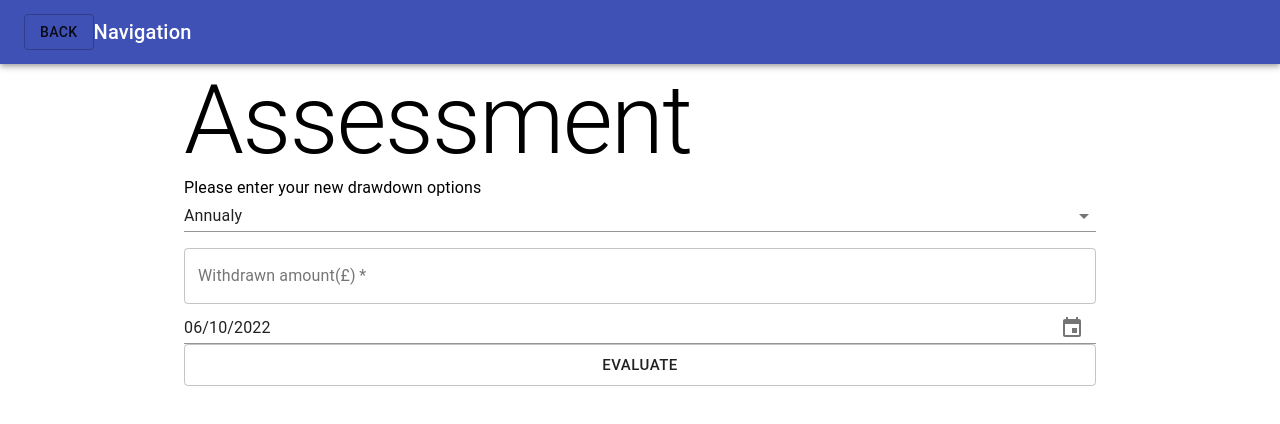
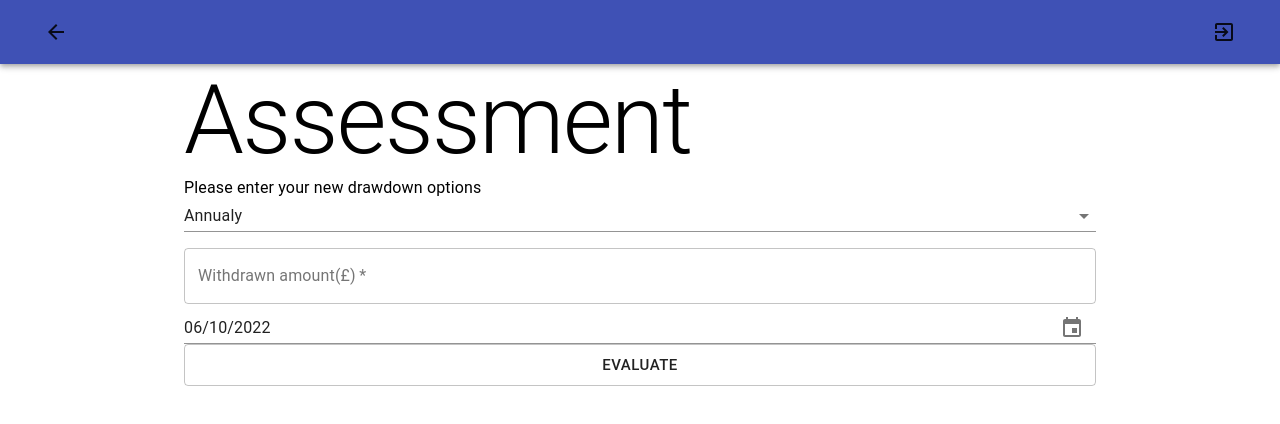
Before and after one commit to ArgyriosSynanis/technical-assesment-react, a React (Create React App) app: page / in a window 1280 px wide. Both pictures are taken after typing "Sample", "Sample123" into the empty fields and a click on the button "LOGIN". Shown: the top 424 px of the page. Built offline with nearby package versions, Linux system fonts and the light colour scheme.

Commit message:
navigation update and use of authCtx

```diff
--- a/src/App.js
+++ b/src/App.js
@@ -6,41 +6,41 @@ import Assessment from './pages/Assessment';
 import Summary from './pages/Summary';
 import Navigation from './components/Navigation';
 import { Container, Box } from '@material-ui/core/';
-// import AuthContext from './context/auth/AuthContext';
+import AuthContext from './context/auth/AuthContext';
 
 export default function App() {
-  // const ctx = useContext(AuthContext);
+  const authCtx = useContext(AuthContext);
 
   return (
     <Box>
       <Navigation />
       <Container component="main" maxWidth="md">
         <Switch>
-          {/* {!ctx.isLoggedIn && ( */}
+          {!authCtx.isLoggedIn && (
             <Route path="/" exact>
               <Welcome />
             </Route>
-          {/* )}
-          {!ctx.isLoggedIn && ( */}
-          {/* <Route path="*">
+          )}
+          {!authCtx.isLoggedIn && (
+            <Route path="*">
               <Redirect to="/" />
-          </Route> */}
-          {/* )}
-          {ctx.isLoggedIn && ( */}
+            </Route>
+          )}
+          {authCtx.isLoggedIn && (
             <Route path="/assessment" exact>
               <Assessment />
             </Route>
-          {/* )}
-          {ctx.isLoggedIn && ( */}
+          )}
+          {authCtx.isLoggedIn && (
             <Route path="/summary" exact>
               <Summary />
             </Route>
-          {/* )}
-          {ctx.isLoggedIn && ( */}
+          )}
+          {authCtx.isLoggedIn && (
             <Route path="*">
               <NotFound />
             </Route>
-          {/* )} */}
+          )}
         </Switch>
       </Container>
     </Box>
--- a/src/components/Navigation.js
+++ b/src/components/Navigation.js
@@ -1,22 +1,49 @@
-import React from 'react';
-import { Box, Toolbar, Typography, Button, AppBar } from '@material-ui/core';
+import React, { useContext } from 'react';
 import { useHistory } from 'react-router-dom';
+import { Toolbar, Button, AppBar, Box, makeStyles } from '@material-ui/core';
+import ArrowBackIcon from '@material-ui/icons/ArrowBack';
+import ExitToAppIcon from '@material-ui/icons/ExitToApp';
+import AuthContext from '../context/auth/AuthContext';
+
+const useStyles = makeStyles((theme) => ({
+  root: {
+    flexGrow: 1,
+  },
+  menuButton: {
+    marginRight: theme.spacing(2),
+  },
+  spacer: {
+    flexGrow: 1,
+  },
+}));
 
 export default function ButtonAppBar() {
+  const classes = useStyles();
   const history = useHistory();
+  const authCtx = useContext(AuthContext);
+
+  const signOut = () => {
+    authCtx.setLogin(false);
+    history.push('/welcome');
+  };
 
   return (
-    <Box sx={{ flexGrow: 1 }}>
+    <div className={classes.root}>
       <AppBar position="static">
-        <Toolbar sx={{ display: 'flex', justifyContent: 'space-between' }}>
-          <Button onClick={history.goBack} variant="outlined">
-            Back
-          </Button>
-          <Typography variant="h6" component="div" sx={{ flexGrow: 1 }}>
-            Navigation
-          </Typography>
+        <Toolbar>
+          {authCtx.isLoggedIn && (
+            <>
+              <Button onClick={history.goBack}>
+                <ArrowBackIcon />
+              </Button>
+              <Box className={classes.spacer}></Box>
+              <Button onClick={signOut}>
+                <ExitToAppIcon />
+              </Button>
+            </>
+          )}
         </Toolbar>
       </AppBar>
-    </Box>
+    </div>
   );
 }
--- a/src/context/auth/AuthContext.js
+++ b/src/context/auth/AuthContext.js
@@ -3,8 +3,6 @@ import { createContext } from 'react';
 const AuthContext = createContext({
   isLoggedIn: false,
   setLogin: (boolean) => boolean,
-  onLogin: (username, password) => {},
-  onLogout: () => {},
 });
 
 export default AuthContext;
--- a/src/pages/Summary.js
+++ b/src/pages/Summary.js
@@ -1,5 +1,5 @@
 import React from 'react';
-import { Typography, Box } from '@material-ui/core';
+import { Typography, Box, Button, styled } from '@material-ui/core';
 import { evaluationApiMock } from '../api';
 import SelectBox from 'devextreme-react/select-box';
 import {
@@ -13,14 +13,24 @@ import {
   Grid,
 } from 'devextreme-react/chart';
 
+const ColorButton = styled(Button)(() => ({
+  color: '#ffffff',
+  backgroundColor: '#283b8e',
+  '&:hover': {
+    backgroundColor: '#202f72',
+  },
+}));
+
 export default function Summary() {
   const summaryData = JSON.parse(localStorage.getItem('data'));
   const frequency = summaryData.frequency,
     amount = summaryData.amount,
     startDate = summaryData.startDate,
     vowel = frequency === 'annualy' ? 'an' : 'a';
+
   const newData = evaluationApiMock(frequency, amount, startDate);
   console.log(newData);
+
   return (
     <Box>
       <Typography variant="h1">Your Summary</Typography>
@@ -28,6 +38,9 @@ export default function Summary() {
         You have selected {vowel} {frequency} withdrawal of £{amount} starting
         on {startDate}.
       </Typography>
+      <ColorButton variant="contained" sx={{ backgroundColour: 'purple' }}>
+        SUBMIT WITHDRAWN
+      </ColorButton>
     </Box>
   );
 }
--- a/src/pages/Welcome.js
+++ b/src/pages/Welcome.js
@@ -3,7 +3,6 @@ import { useHistory } from 'react-router-dom';
 import { loginMock } from '../api';
 import { Typography, TextField, Button, Box } from '@material-ui/core';
 import { useSnackbar } from 'notistack';
-
 import AuthContext from '../context/auth/AuthContext';
 
 export default function Welcome() {
```
Also changed, not shown: src/pages/Assessment.js (line endings or trailing spaces). Lines whose indentation alone changed are shown as unchanged.
